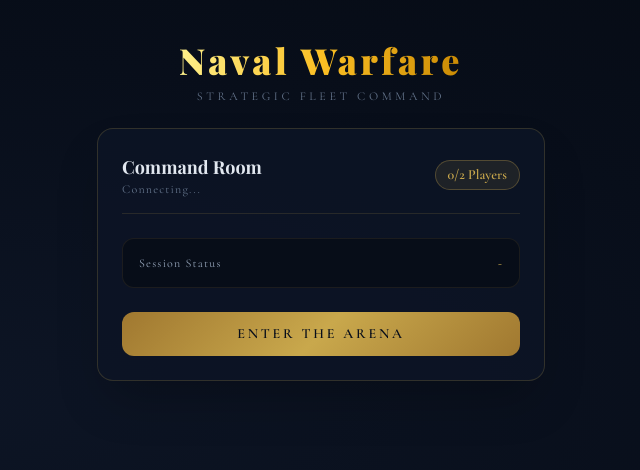
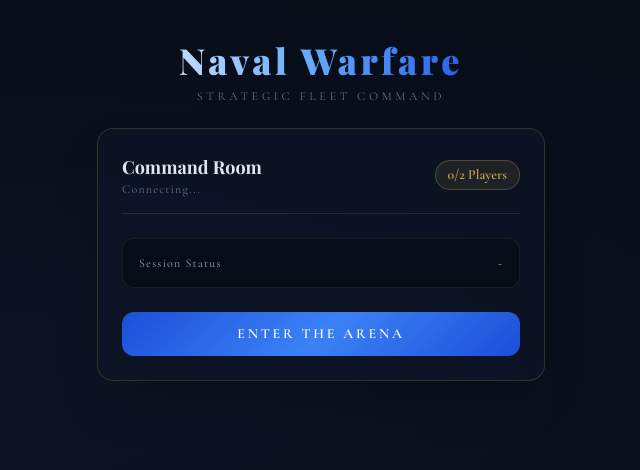
Before and after one commit to Mariusvln/battleship, a website: page src/public/index.html in a window 1280 px wide. Shown: the whole page, without its empty margins (319-959 px from the left). Drawn offline with nearby package versions, Linux system fonts and the light colour scheme.

Commit message:
Update
update

```diff
--- a/src/public/index.html
+++ b/src/public/index.html
@@ -140,7 +140,7 @@
 
 <!-- ── LOBBY ──────────────────────────────────────────────────────────────── -->
 <header class="text-center my-6">
-    <h1 style="font-family:'Playfair Display',serif" class="text-4xl font-black tracking-widest text-transparent bg-clip-text bg-gradient-to-r from-yellow-200 via-amber-400 to-yellow-600">Naval Warfare</h1>
+    <h1 style="font-family:'Playfair Display',serif" class="text-4xl font-black tracking-widest text-transparent bg-clip-text bg-gradient-to-r from-blue-200 via-blue-400 to-blue-600">Naval Warfare</h1>
     <p class="text-slate-500 text-xs mt-2 tracking-[0.3em] uppercase">Strategic Fleet Command</p>
 </header>
 
@@ -155,7 +155,7 @@
     <div class="p-4 rounded-xl text-xs text-slate-400 tracking-widest" style="background:rgba(6,10,18,0.6);border:1px solid rgba(201,168,76,0.1);">
         <div class="flex justify-between"><span>Session Status</span><span id="session-status-label" class="font-bold" style="color:#c9a84c;">-</span></div>
     </div>
-    <button id="btn-join-session" class="w-full font-bold py-3 rounded-xl tracking-widest text-sm uppercase transition-all" style="background:linear-gradient(135deg,#a07830,#c9a84c,#a07830);color:#080e1a;letter-spacing:0.2em;">
+    <button id="btn-join-session" class="w-full font-bold py-3 rounded-xl tracking-widest text-sm uppercase transition-all" style="background:linear-gradient(135deg,#1d4ed8,#3b82f6,#1d4ed8);color:#ffffff;letter-spacing:0.2em;">
         Enter the Arena
     </button>
 </div>
```
